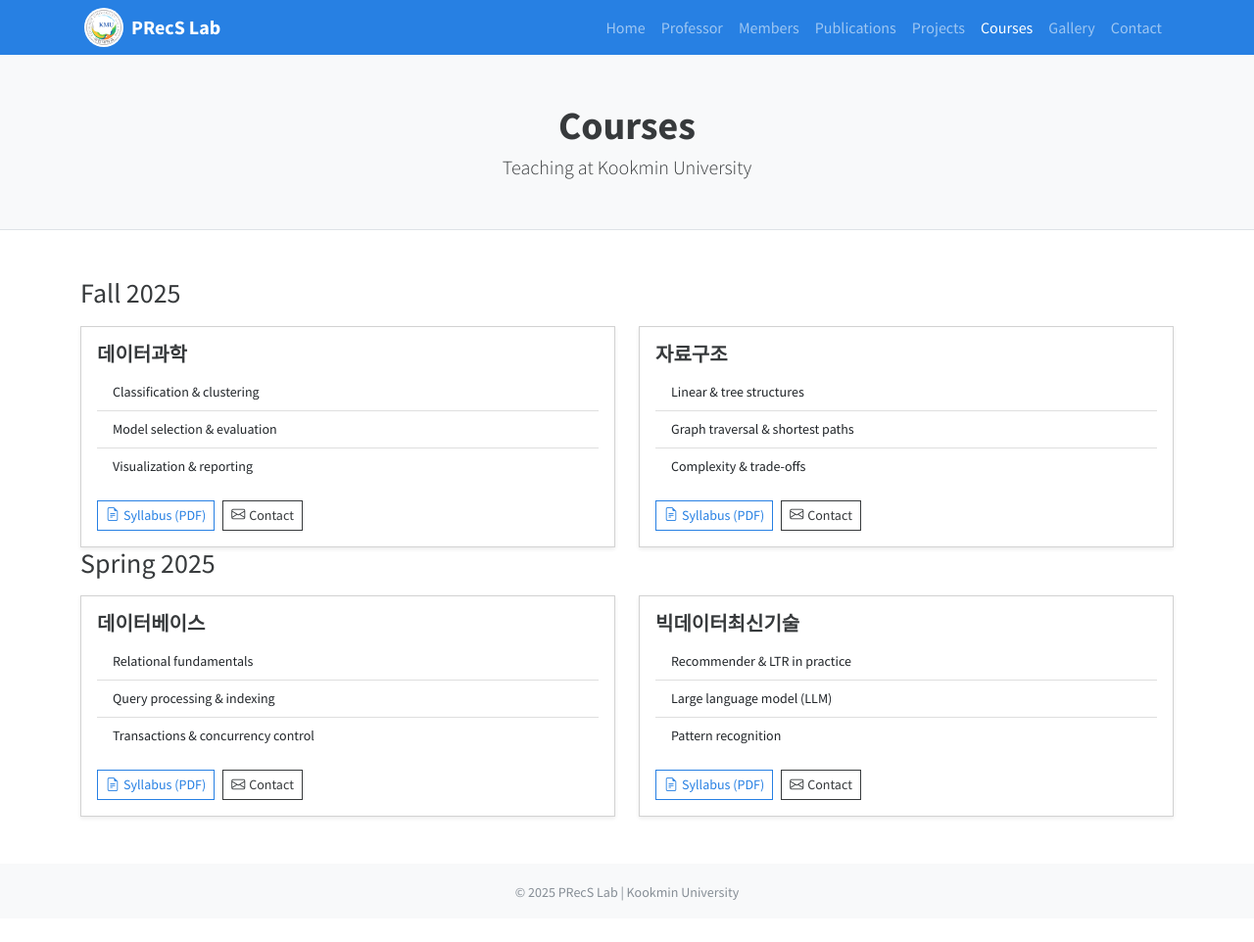
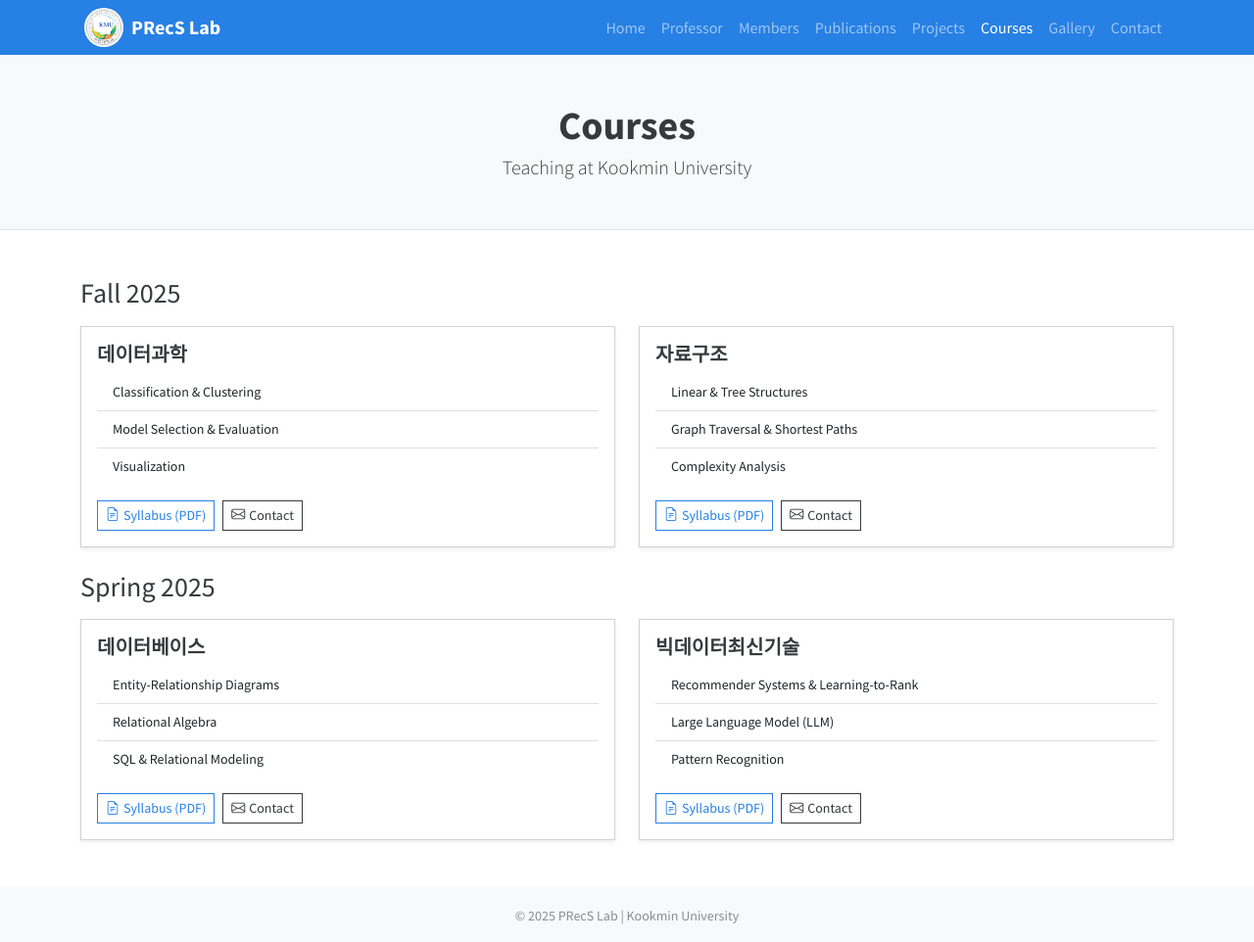
Before and after one commit to hongkyun-bae/hongkyun-bae.github.io, a Jekyll site: the page precs/courses.html, which Jekyll copies as it is, in a window 1280 px wide. Shown: the whole page at 98% size. Built offline with Jekyll 4.4.1, drawn with Linux system fonts in a browser that asks for light colours; nearby versions of some CDN libraries; before the commit the page ends 938 px from its top, so only the background shows below that.

Commit message:
Update courses.html

```diff
--- a/precs/courses.html
+++ b/precs/courses.html
@@ -64,9 +64,9 @@
             <h5 class="card-title mb-0"><strong>데이터과학</strong></h5>
           </div>
           <ul class="list-group list-group-flush small mb-3">
-            <li class="list-group-item">Classification &amp; clustering</li>
-            <li class="list-group-item">Model selection &amp; evaluation</li>
-            <li class="list-group-item">Visualization &amp; reporting</li>
+            <li class="list-group-item">Classification &amp; Clustering</li>
+            <li class="list-group-item">Model Selection &amp; Evaluation</li>
+            <li class="list-group-item">Visualization</li>
           </ul>
           <div class="mt-auto d-flex gap-2">
             <a href="#" class="btn btn-outline-primary btn-sm"><i class="bi bi-file-earmark-text me-1"></i>Syllabus (PDF)</a>
@@ -85,9 +85,9 @@
             <h5 class="card-title mb-0"><strong>자료구조</strong></h5>
           </div>
           <ul class="list-group list-group-flush small mb-3">
-            <li class="list-group-item">Linear &amp; tree structures</li>
-            <li class="list-group-item">Graph traversal &amp; shortest paths</li>
-            <li class="list-group-item">Complexity &amp; trade-offs</li>
+            <li class="list-group-item">Linear &amp; Tree Structures</li>
+            <li class="list-group-item">Graph Traversal &amp; Shortest Paths</li>
+            <li class="list-group-item">Complexity Analysis</li>
           </ul>
           <div class="mt-auto d-flex gap-2">
             <a href="#" class="btn btn-outline-primary btn-sm"><i class="bi bi-file-earmark-text me-1"></i>Syllabus (PDF)</a>
@@ -98,6 +98,7 @@
     </div>
   </div>
 
+  <br>
   <!-- 2025-1 -->
   <div class="d-flex align-items-center mb-3">
     <h3 class="mb-0">Spring 2025</h3>
@@ -114,9 +115,9 @@
             <h5 class="card-title mb-0"><strong>데이터베이스</strong></h5>
           </div>
           <ul class="list-group list-group-flush small mb-3">
-            <li class="list-group-item">Relational fundamentals</li>
-            <li class="list-group-item">Query processing &amp; indexing</li>
-            <li class="list-group-item">Transactions &amp; concurrency control</li>
+            <li class="list-group-item">Entity-Relationship Diagrams</li>
+            <li class="list-group-item">Relational Algebra</li>
+            <li class="list-group-item">SQL &amp; Relational Modeling</li>
           </ul>
           <div class="mt-auto d-flex gap-2">
             <a href="#" class="btn btn-outline-primary btn-sm"><i class="bi bi-file-earmark-text me-1"></i>Syllabus (PDF)</a>
@@ -135,9 +136,9 @@
             <h5 class="card-title mb-0"><strong>빅데이터최신기술</strong></h5>
           </div>
           <ul class="list-group list-group-flush small mb-3">
-            <li class="list-group-item">Recommender &amp; LTR in practice</li>
-            <li class="list-group-item">Large language model (LLM)</li>
-            <li class="list-group-item">Pattern recognition</li>
+            <li class="list-group-item">Recommender Systems &amp; Learning-to-Rank</li>
+            <li class="list-group-item">Large Language Model (LLM)</li>
+            <li class="list-group-item">Pattern Recognition</li>
           </ul>
           <div class="mt-auto d-flex gap-2">
             <a href="#" class="btn btn-outline-primary btn-sm"><i class="bi bi-file-earmark-text me-1"></i>Syllabus (PDF)</a>
```
